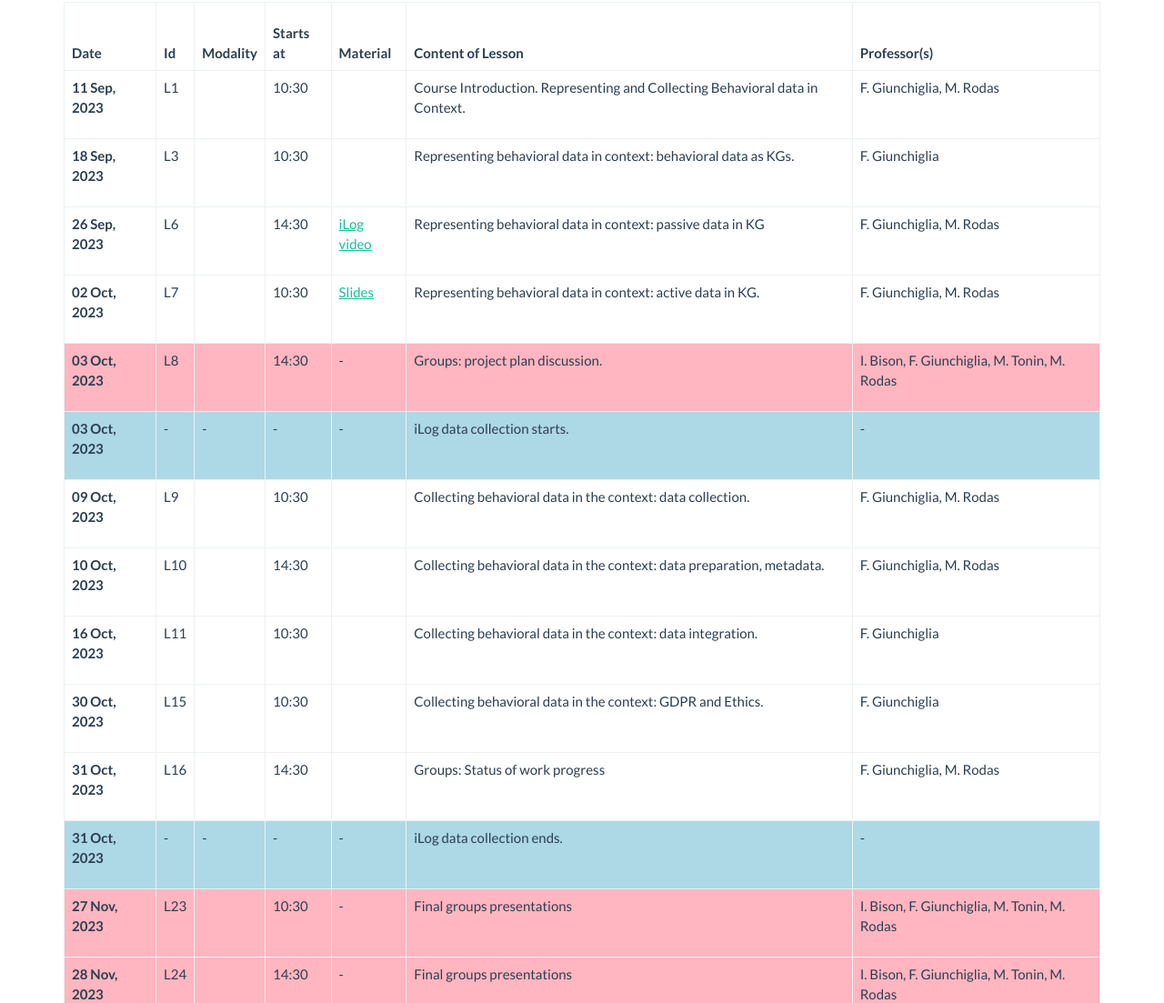
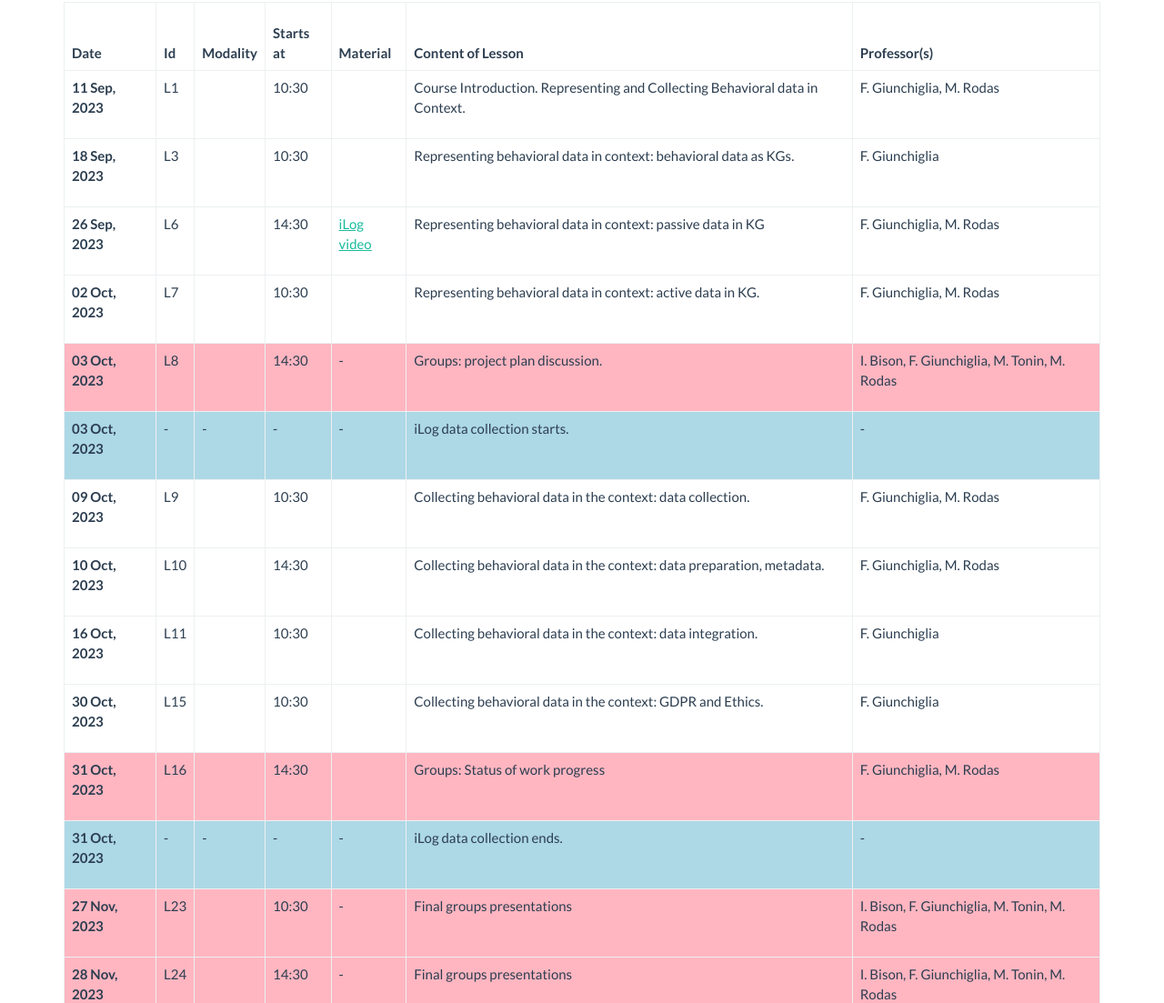
Before and after one commit to UNITN-SHB-2020/unitn-shb-2023.github.io, a plain HTML site: page index.html in a window 1280 px wide. Shown: the part 2660-3763 px from the top of the page at 91% size. Drawn offline with nearby package versions, Linux system fonts and the light colour scheme.

Commit message:
small changes.

```diff
--- a/index.html
+++ b/index.html
@@ -156,7 +156,7 @@
                 <div class="col-lg-12">
                     <p>The Fall 2023 Edition of the course Studies on Human Behaviour is delivered in the classrooms. We will also provide some complementary asynchonous material</p>
                     <p>&nbsp;</p>
-                    <p>The idea behind this course is that the students do most of the work during the course duration (up to December) because we believe this should yield considerably better results.</p>
+                    <p>The idea behind this course is that the students do most of the work during the course duration (up to November) because we believe this should yield considerably better results.</p>
                     <p>&nbsp;</p>
                 </div>
 				<div class="col-lg-12">
@@ -340,7 +340,11 @@
                             <td>L7</td>
                             <td style="text-align: center;"></td>
                             <td> 10:30 </td>
-                            <td><a target="_blank" href="https://drive.google.com/file/d/1ukYmCnLI6eXfaZK8r0L0YeYva7AhmD_H/view?usp=share_link">Slides</a></td>
+                            <td>
+                                <!--
+                                <a target="_blank" href="https://drive.google.com/file/d/1ukYmCnLI6eXfaZK8r0L0YeYva7AhmD_H/view?usp=share_link">Slides</a>
+                                -->
+                            </td>
                             <td>Representing behavioral data in context: active data in KG.</td>
                             <td>F. Giunchiglia, M. Rodas</td>
                         </tr>
@@ -415,7 +419,7 @@
                             <td>F. Giunchiglia</td>
                         </tr>
 
-                        <tr>
+                        <tr style="background-color: lightpink">
                             <th scope="row">31 Oct, 2023</th>
                             <td>L16</td>
                             <td style="text-align: center;"></td>
```
